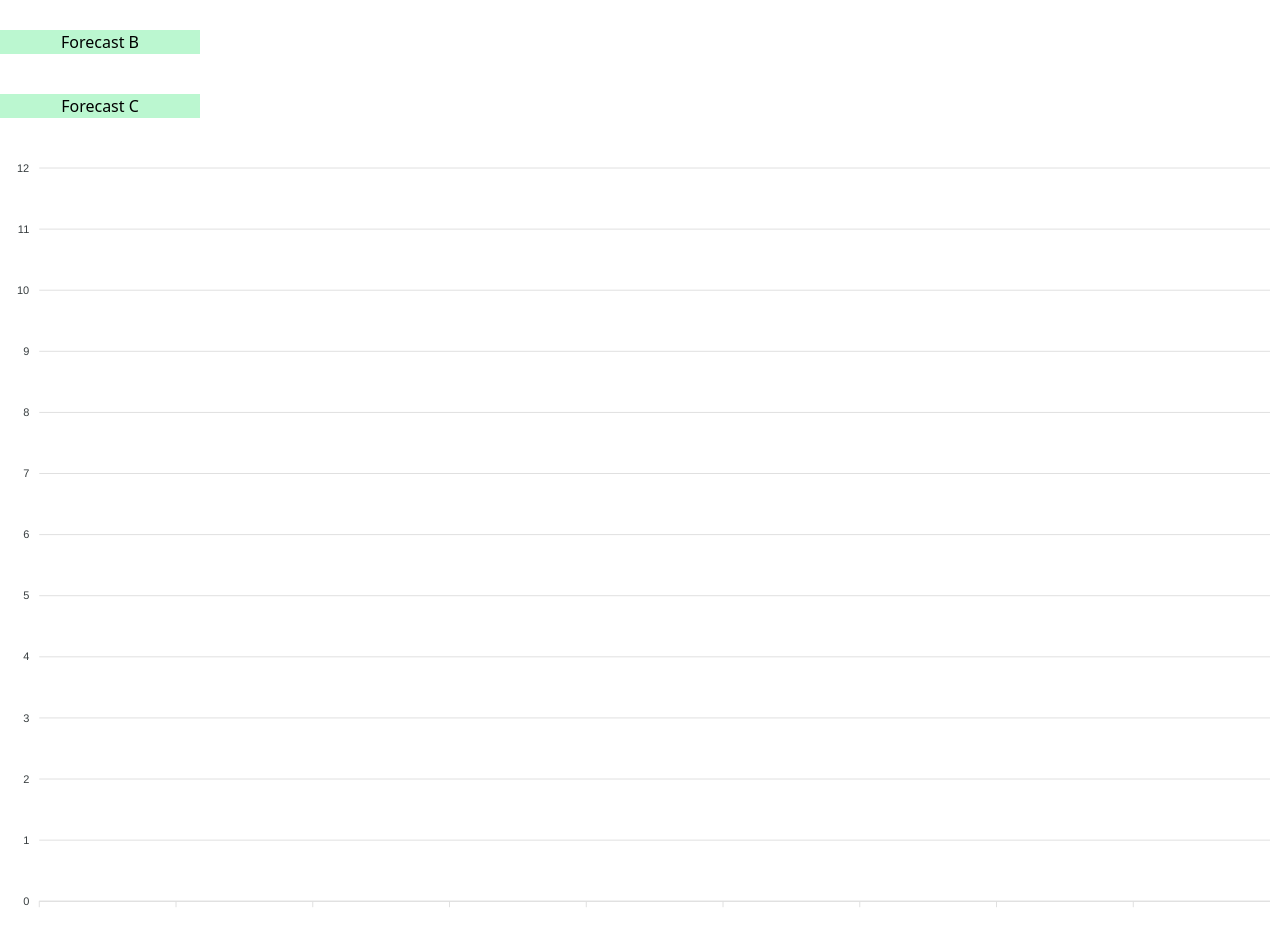
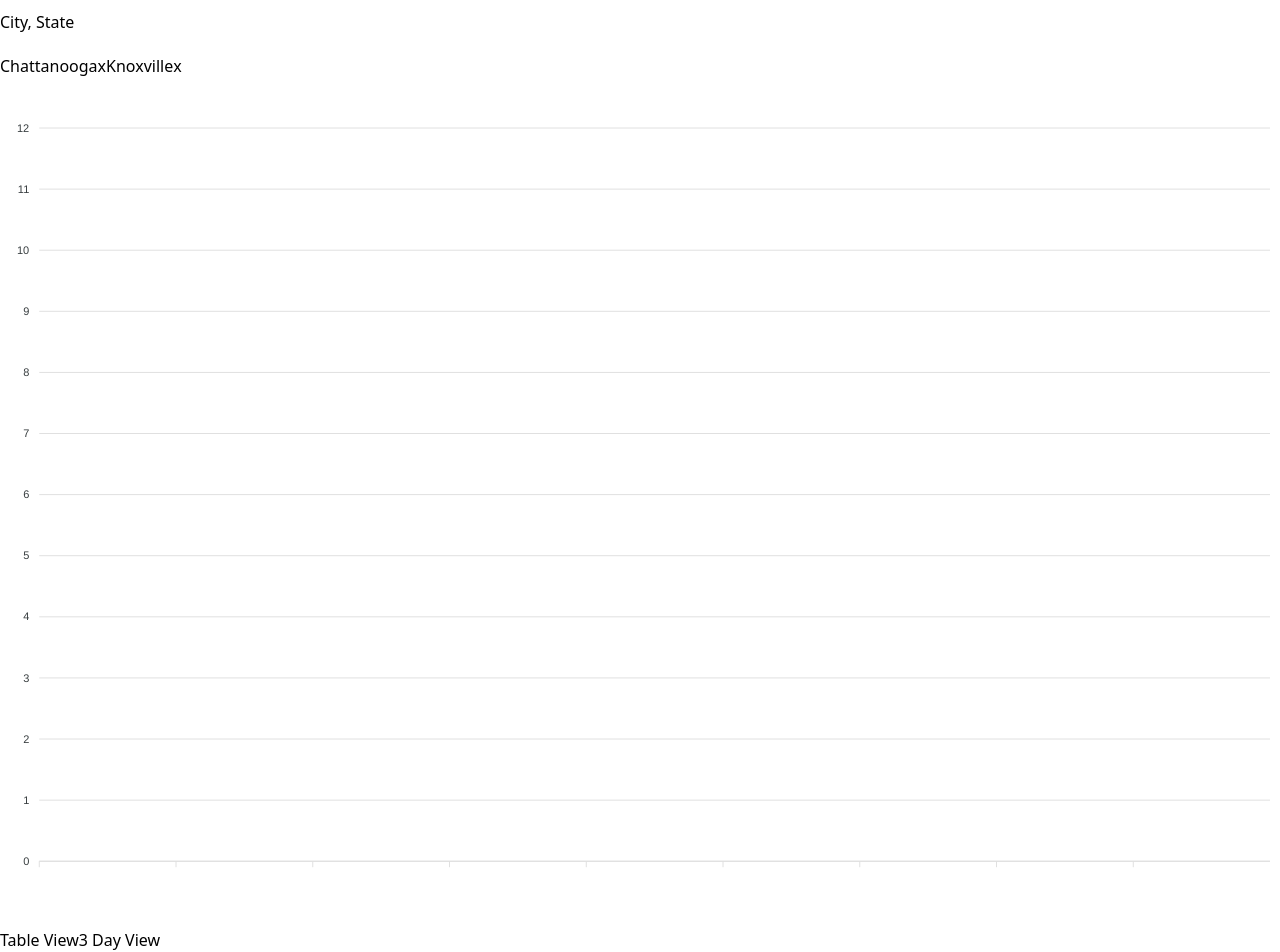
Before and after one commit to CharlesTaylor7/open-weather-dashboard, a React (Vite) app: page / in a window 1280 px wide. Shown: the part 54-1006 px from the top of the page. Built offline with nearby package versions, Linux system fonts and the light colour scheme.

Commit message:
First stab at mockup

```diff
--- /dev/null
+++ b/src/components/Mockup.tsx
@@ -0,0 +1,28 @@
+import TimeSeriesLineChart from '@/components/TimeSeriesLineChart';
+
+export default function Mockup() {
+  return (
+    <div className="flex flex-col gap-5 mt-5 justify-content align-items">
+      <header>Open Weather Dashboard</header>
+      <div>
+        <label>City, State</label>
+        <input />
+      </div>
+      <div>
+        <div className="inline-block">
+          <span>Chattanooga</span>
+          <button>x</button>
+        </div>
+        <div className="inline-block">
+          <span>Knoxville</span>
+          <button>x</button>
+        </div>
+      </div>
+      <TimeSeriesLineChart data={[]} />
+      <div>
+        <button>Table View</button>
+        <button>3 Day View</button>
+      </div>
+    </div>
+  );
+}
--- a/src/main.tsx
+++ b/src/main.tsx
@@ -1,10 +1,10 @@
 import React from 'react';
 import ReactDOM from 'react-dom/client';
-import App from '@/components/App.tsx';
+import Mockup from '@/components/Mockup.tsx';
 import '../styles/tailwind.css';
 
 ReactDOM.createRoot(document.getElementById('root')!).render(
   <React.StrictMode>
-    <App />
+    <Mockup />
   </React.StrictMode>,
 );
```
Also changed, not shown: 1 other file (tests, documents, lock files or other folders).
